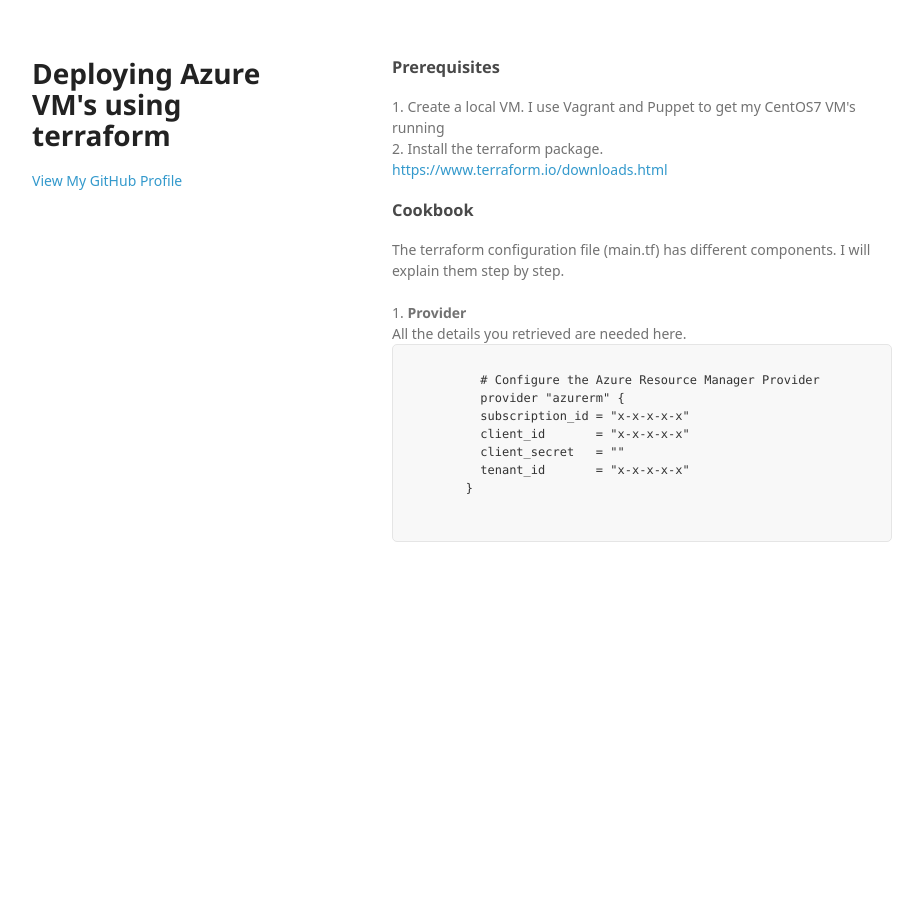
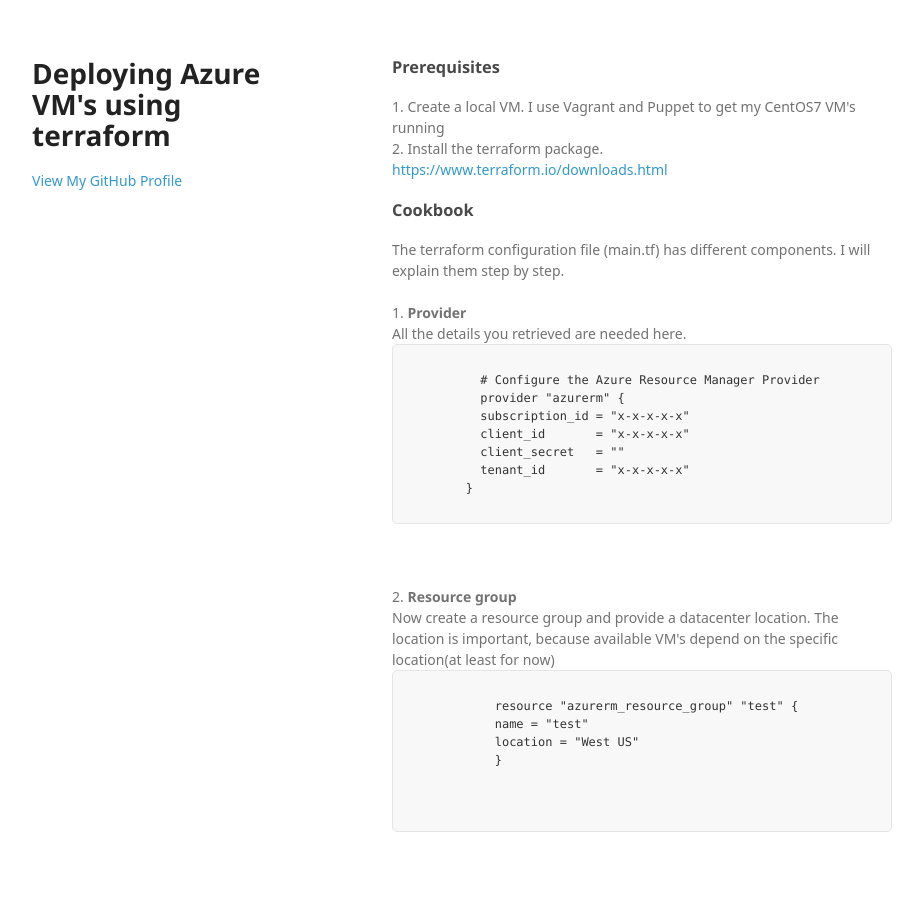
Before and after one commit to arjenwilly/arjenwilly.github.io, a Jekyll site: the page terraform2.html, which Jekyll copies as it is, in a window 1280 px wide. Shown: the whole page, without its empty margins (178-1101 px from the left). Built offline with Jekyll 4.4.1, drawn with Linux system fonts in a browser that asks for light colours; some web fonts are replaced.

Commit message:
Update terraform2.html

```diff
--- a/terraform2.html
+++ b/terraform2.html
@@ -42,8 +42,20 @@
           client_secret   = ""
           tenant_id       = "x-x-x-x-x"
         }
+        </code></pre>
+        <br><br>
+        2. <b>Resource group</b><br>
+        Now create a resource group and provide a datacenter location. The location is important, because available VM's depend on the specific location(at least for now)
+        <br>
+        <pre>
+          <code>
+            resource "azurerm_resource_group" "test" {
+            name = "test"
+            location = "West US"
+            }
 
-        </code></pre>
+          </code>
+        </pre>
 
 
       </section>
```
